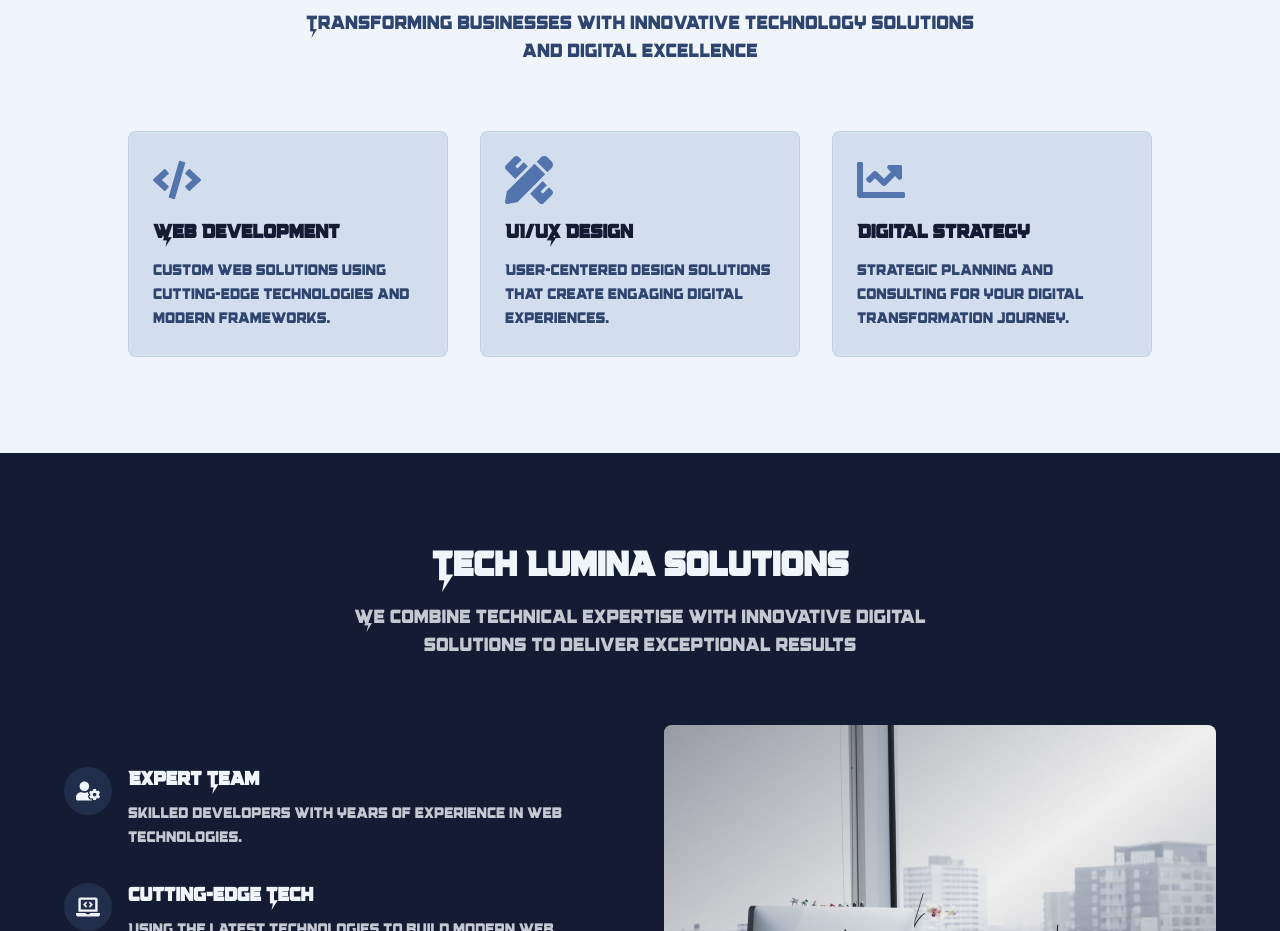
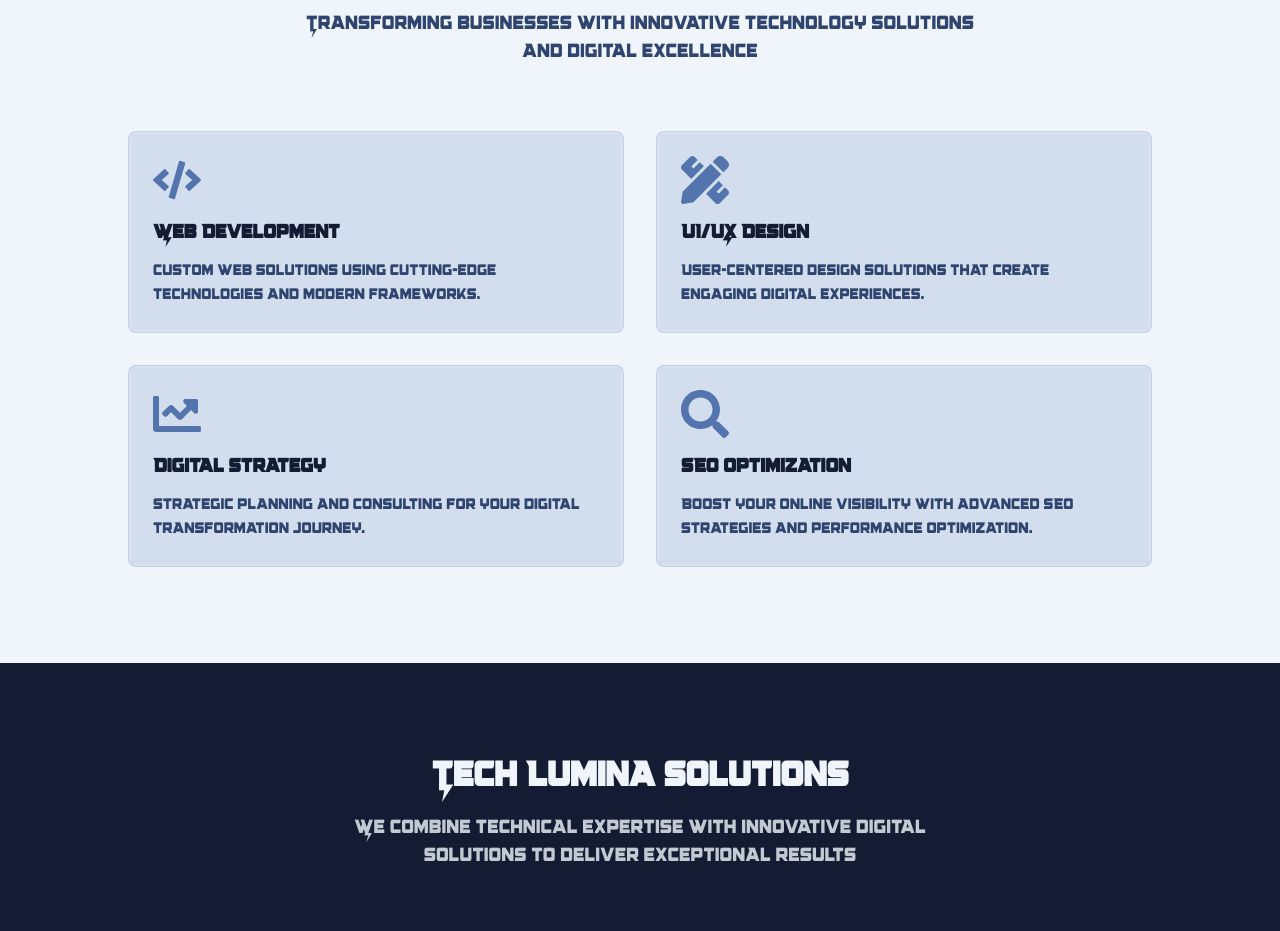
Before and after one commit to dinethnarada/techlumina-web, a Next.js app: page / in a window 1280 px wide. Shown: the part 1005-1936 px from the top of the page. Built offline with nearby package versions, Linux system fonts and the light colour scheme.

Commit message:
add more content

```diff
--- a/src/app/about/page.tsx
+++ b/src/app/about/page.tsx
@@ -19,7 +19,7 @@ export default function About() {
                 Tech Lumina is a forward-thinking web development company dedicated to creating powerful, scalable, and innovative web applications. Our mission is to transform your digital ideas into reality through cutting-edge technology and exceptional design.
               </p>
               <p className="text-lg text-light-gray/80">
-                With a team of experienced developers and designers, we specialize in delivering custom web solutions that help businesses thrive in the digital age.
+                With a team of experienced developers and designers, we specialize in delivering custom web solutions that help businesses thrive in the digital age. Our expertise spans across front-end development, back-end systems, and modern design practices, ensuring we deliver high-quality solutions for every project.
               </p>
             </div>
             <div className="h-[300px]">
--- a/src/app/page.tsx
+++ b/src/app/page.tsx
@@ -6,7 +6,7 @@ import MatrixRain from '@/components/MatrixRain';
 import ServiceCard from '@/components/ServiceCard';
 import Button from '@/components/Button';
 import GlassImage from '@/components/GlassImage';
-import { FaCode, FaPencilRuler, FaChartLine, FaUserCog, FaLaptopCode, FaHeadset } from 'react-icons/fa';
+import { FaCode, FaPencilRuler, FaChartLine, FaUserCog, FaLaptopCode, FaHeadset, FaSearch } from 'react-icons/fa';
 
 // JSON-LD structured data for better SEO
 const jsonLd = {
@@ -23,7 +23,7 @@ const jsonLd = {
   provider: {
     '@type': 'Organization',
     name: 'Tech Lumina',
-    description: 'Your trusted partner for innovative digital solutions and technology services.',
+    description: 'Your trusted partner for innovative digital solutions, SEO optimization, and technology services. We deliver comprehensive web development, UI/UX design, and search engine optimization solutions.',
     image: '/images/modern-workspace.jpg',
     url: 'https://techlumina.com',
     sameAs: [
@@ -32,7 +32,7 @@ const jsonLd = {
       'https://github.com/techlumina'
     ],
     areaServed: 'Worldwide',
-    serviceType: ['Digital Solutions', 'Technology Services', 'Tech Consulting', 'Education Consultancy']
+    serviceType: ['Digital Solutions', 'Technology Services', 'Tech Consulting', 'SEO Optimization', 'Web Development', 'UI/UX Design']
   }
 };
 
@@ -73,7 +73,7 @@ export default function Home() {
             </p>
           </div>
           <div className="max-w-5xl mx-auto">
-            <div className="grid grid-cols-1 md:grid-cols-3 gap-6 md:gap-8">
+            <div className="grid grid-cols-1 md:grid-cols-2 gap-6 md:gap-8">
               <ServiceCard
                 icon={<FaCode className="w-full h-full" />}
                 title="Web Development"
@@ -88,6 +88,11 @@ export default function Home() {
                 icon={<FaChartLine className="w-full h-full" />}
                 title="Digital Strategy"
                 description="Strategic planning and consulting for your digital transformation journey."
+              />
+              <ServiceCard
+                icon={<FaSearch className="w-full h-full" />}
+                title="SEO Optimization"
+                description="Boost your online visibility with advanced SEO strategies and performance optimization."
               />
             </div>
           </div>
```
